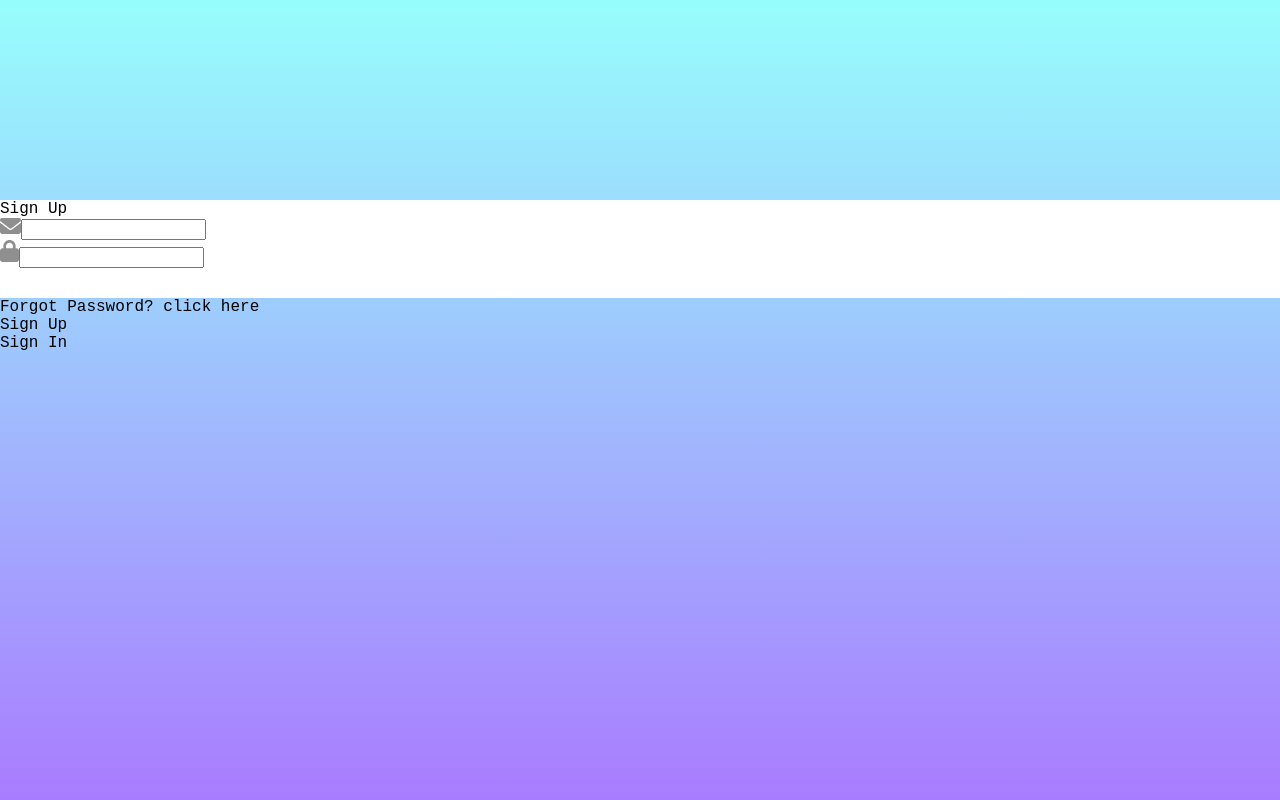
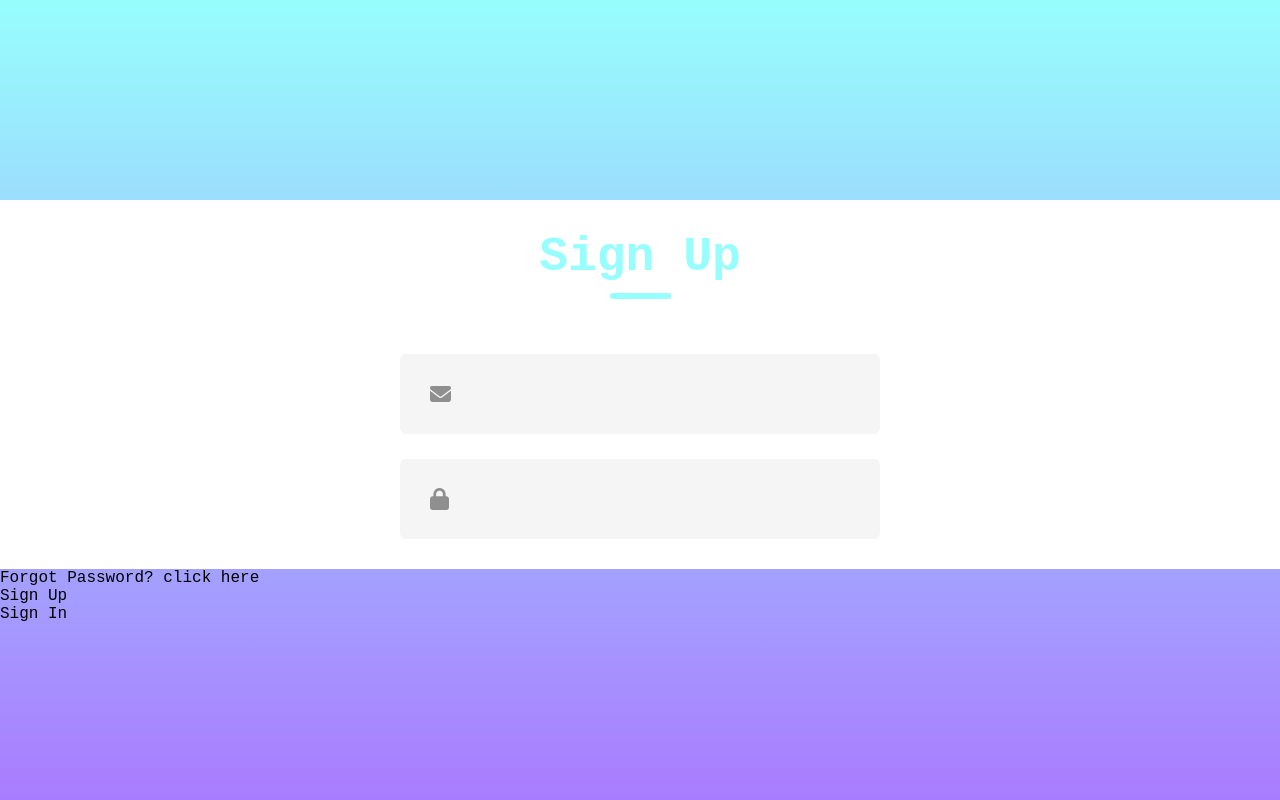
Before and after one commit to e-clawson/to-do-project, a React (Vite) app in the folder to-do-frontend/: page / in a window 1280 px wide. Shown: the top 800 px of the page. Built offline with nearby package versions, Linux system fonts and the light colour scheme.

Commit message:
added to signup.css

```diff
--- a/to-do-frontend/src/components/login/SignInSignUp.jsx
+++ b/to-do-frontend/src/components/login/SignInSignUp.jsx
@@ -10,7 +10,7 @@
     <div className='container'>
         <div className='header'>
             <div className='text'>Sign Up</div>
-            <div classname ='underline'></div>
+            <div className ='underline'></div>
         </div>
         <div className='inputs'>
             <div className='input'>
--- a/to-do-frontend/src/components/login/signInSignUp.css
+++ b/to-do-frontend/src/components/login/signInSignUp.css
@@ -6,3 +6,56 @@
     background: white;
     padding-bottom: 30px;
 }
+
+.header{
+    display: flex;
+    flex-direction: column;
+    align-items: center;
+    gap: 9px;
+    width: 100%;
+    margin-top: 30px;
+}
+
+.text {
+    color: rgba(4, 253, 249, 0.416);
+    font-size: 48px;
+    font-weight: 700;
+}
+
+.underline {
+    width: 61px;
+    height: 6px;
+    background: rgba(4, 253, 249, 0.416);
+    border-radius: 9px;
+}
+
+.inputs{
+    margin-top: 55px;
+    display: flex;
+    flex-direction: column;
+    gap: 25px;
+}
+
+.input {
+    display: flex;
+    align-items: center;
+    margin: auto;
+    width: 480px;
+    height: 80px;
+    background: whitesmoke;
+    border-radius: 6px;
+}
+
+.input img{
+    margin: 0px 30px;
+}
+
+.input input{
+    height: 50px;
+    width: 400px;
+    background: transparent;
+    border: none;
+    outline: none;
+    color: darkgrey;
+    font-size: 19px;
+}
```
